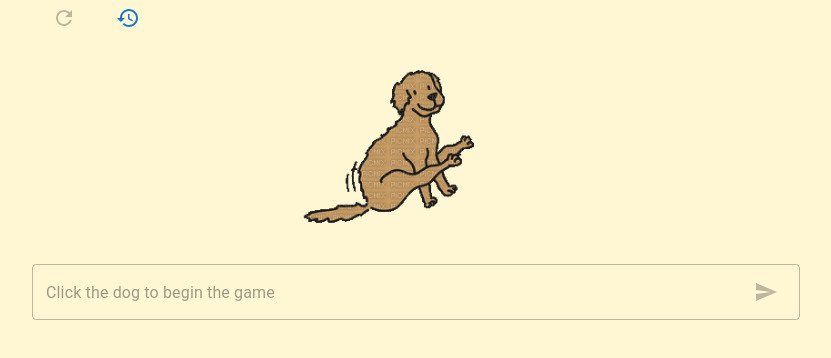
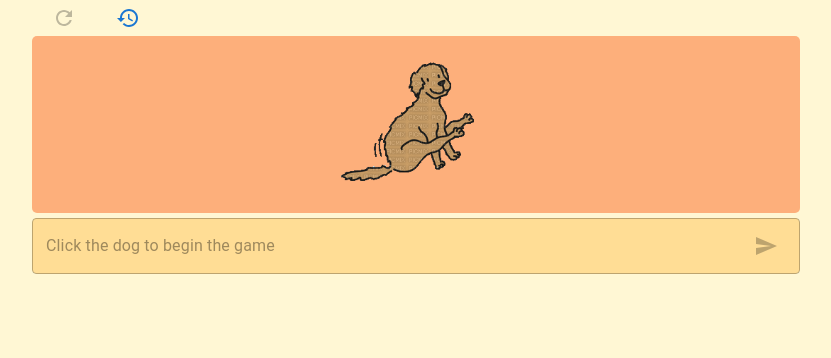
Before and after one commit to ssrinath22/word-game, a React (Create React App) app: page / in a window 1280 px wide. Shown: the top 358 px of the page, without its empty margins (224-1055 px from the left). Built offline with nearby package versions, Linux system fonts and the light colour scheme.

Commit message:
changed some structure and added some vars for color

```diff
--- a/src/components/History.tsx
+++ b/src/components/History.tsx
@@ -12,6 +12,10 @@ type SingleInteractionProps = {
     index: number
     interaction: Interaction
 }
+const innerColor = '#6B240C'
+const outerColor = '#FFF8DC'
+const innerHeavyContrastColor = '#FDAF7B'
+const innerLightContrastColor = '#FFDD95'
 
 const SingleInteraction: React.FC<SingleInteractionProps> = ({ index, interaction }) => {
     const [expanded, setExpanded] = useState<boolean>(false)
@@ -20,9 +24,9 @@ const SingleInteraction: React.FC<SingleInteractionProps> = ({ index, interactio
         <div
             // variant="outlined"
             style={{
-                backgroundColor: '#FDAF7B',
+                backgroundColor: innerHeavyContrastColor,
                 margin: '10px 10px',
-                border: '1px solid black',
+                border: `1px solid ${innerColor}`,
                 borderRadius: '10px',
                 padding: expanded ? '10px 10px 25px 10px' : '10px 10px 10px 10px',
                 position: 'relative',
@@ -32,7 +36,8 @@ const SingleInteraction: React.FC<SingleInteractionProps> = ({ index, interactio
         >
             <div
                 style={{
-                    backgroundColor: '#FFDD95',
+                    backgroundColor: innerLightContrastColor,
+                    border: `1px solid ${innerColor}`,
                     borderRadius: '100%',
                     width: '20px',
                     height: '20px',
@@ -65,7 +70,7 @@ const SingleInteraction: React.FC<SingleInteractionProps> = ({ index, interactio
                     width: '100%',
                     textAlign: 'center',
                     paddingBottom: '0px',
-                    background: 'linear-gradient(to bottom, transparent, #FDAF7B 55%)',
+                    background: `linear-gradient(to bottom, transparent, ${innerHeavyContrastColor} 55%)`,
                 }}
             >
                 <div
@@ -105,8 +110,8 @@ const HistoryArea: React.FC<historyAreaProps> = ({ isActive, setIsActive }: hist
 
     return (
         <div style={{
-            color: '#3E3232',
-            backgroundColor: '#FFF8DC',
+            color: innerColor,
+            backgroundColor: outerColor,
             zIndex: 100,
             position: 'absolute',
             margin: '0 0',
@@ -114,7 +119,7 @@ const HistoryArea: React.FC<historyAreaProps> = ({ isActive, setIsActive }: hist
             minWidth: isActive ? '200px' : 0,
             height: '100%',
             overflowY: 'scroll',
-            boxShadow: '0 0 3px black',
+            boxShadow: '0 0 3px',
         }}
         >
             <div
@@ -125,13 +130,13 @@ const HistoryArea: React.FC<historyAreaProps> = ({ isActive, setIsActive }: hist
                 <div
                     onClick={() => setIsActive(false)}
                     style={{
-                        border: '1px solid black',
+                        border: `1px solid ${innerColor}`,
                         borderRadius: '100%',
                         cursor: 'pointer',
-                        marginLeft: '45%',
+                        marginLeft: '85%',
                         width: '25px',
                         height: '25px',
-                        backgroundColor: '#FDAF7B',
+                        backgroundColor: innerHeavyContrastColor,
                     }}
                 >
                     <Close />
--- a/src/components/Input.tsx
+++ b/src/components/Input.tsx
@@ -1,6 +1,11 @@
 import React, { useState } from 'react'
 import { IconButton, InputAdornment, TextField } from '@mui/material';
 import { Send } from '@mui/icons-material';
+
+const innerColor = '#6B240C'
+const outerColor = '#FFF8DC'
+const innerHeavyContrastColor = '#FDAF7B'
+const innerLightContrastColor = '#FFDD95'
 
 interface InputProps {
     started: boolean
@@ -25,7 +30,7 @@ const InputArea: React.FC<InputProps> = ({ started, setQuery, query, handleSubmi
             <TextField
                 disabled={!started}
                 className="inputText"
-                variant="outlined"
+                variant='outlined'
                 value={started ? query : 'Click the dog to begin the game'}
                 onChange={(e) => setQuery(e.target.value)}
                 onKeyPress={handleKeyPress}
@@ -42,7 +47,11 @@ const InputArea: React.FC<InputProps> = ({ started, setQuery, query, handleSubmi
                     ),
                 }}
                 style={{
-                    backgroundColor: started ? '#F8FAE5' : 'transparent',
+                    // border:started ? `1px solid ${innerColor}` : 'none',
+                    border:started ? `1px solid ${innerColor}` : 'none',
+                    borderRadius:'5px',
+                    // backgroundColor: started ? innerLightContrastColor : 'transparent',
+                    backgroundColor: innerLightContrastColor,
                     width: '60%',
                 }}
             />
--- a/src/components/Output.tsx
+++ b/src/components/Output.tsx
@@ -1,18 +1,9 @@
 import { Button, CircularProgress, Paper, TextField } from "@mui/material"
 
-const LoadingAnimation: React.FC = () => {
-    return (
-        <CircularProgress
-            size={24}
-            style={{
-                top: '50%', // Center vertically in the parent
-                left: '50%', // Center horizontally in the parent
-                transform: 'translate(-50%, -50%)',
-            }}
-        />
-    )
-}
-
+const innerColor = '#6B240C'
+const outerColor = '#FFF8DC'
+const innerHeavyContrastColor = '#FDAF7B'
+const innerLightContrastColor = '#FFDD95'
 interface OutputProps {
     started: boolean
     setStarted: (arg0: boolean) => void
@@ -30,32 +21,55 @@ const TextArea: React.FC<OutputProps> = ({ started, setStarted, response, isLoad
                 backgroundColor: 'transparent',
                 alignItems: 'center',
                 transition: 'all 1s',
+                margin: '0 0 5px 0',
             }}>
             <div
                 className="outputText"
                 style={{
                     position: 'relative',
-                    backgroundColor: started ? '#F8FAE5' : 'transparent',
-                    padding: '5% 0',
+                    // backgroundColor: started ? innerHeavyContrastColor : 'transparent',
+                    backgroundColor: innerHeavyContrastColor,
+                    color: innerColor,
+                    padding: '3% 3%',
                     margin: '0 20%',
-                    border: started ? '1px solid lightgrey' : 'none',
+                    border: started ? `1px solid ${innerColor}` : 'none',
                     borderRadius: '5px',
                     overflow: 'hidden',
-                    minHeight:'100px',
+                    minHeight: '100px',
+                    fontSize: '28px'
                 }}
             >
                 {started ?
                     <>
-                        {isLoading ? <LoadingAnimation /> : response}
+                        {
+                            isLoading
+                                ?
+                                // <LoadingAnimation />
+                                <img
+                                    onClick={() => setStarted(true)}
+                                    style={{
+                                        pointerEvents: 'none',
+                                        cursor: 'pointer',
+                                        top: '10%',
+                                        left: '45%',
+                                        position: 'absolute',
+                                        height: '80%',
+                                    }}
+                                    src={require('/Users/sidharthsrinath/Documents/projects/word/word_ts/src/assets/crystalball_fast.gif')}
+                                />
+                                :
+                                response
+                        }
                     </>
                     :
                     <>
                         <img
+                            alt="dog gif"
                             onClick={() => setStarted(true)}
                             style={{
-                                cursor:'pointer',
+                                cursor: 'pointer',
                                 top: '10%',
-                                left: '35%',
+                                left: '40%',
                                 position: 'absolute',
                                 height: '80%',
                             }}
@@ -64,7 +78,7 @@ const TextArea: React.FC<OutputProps> = ({ started, setStarted, response, isLoad
                     </>
                 }
             </div>
-        </div>
+        </div >
     )
 }
 
```
Also changed, not shown: src/assets/crystalball.gif (added), src/assets/crystalball_fast.gif (added).
